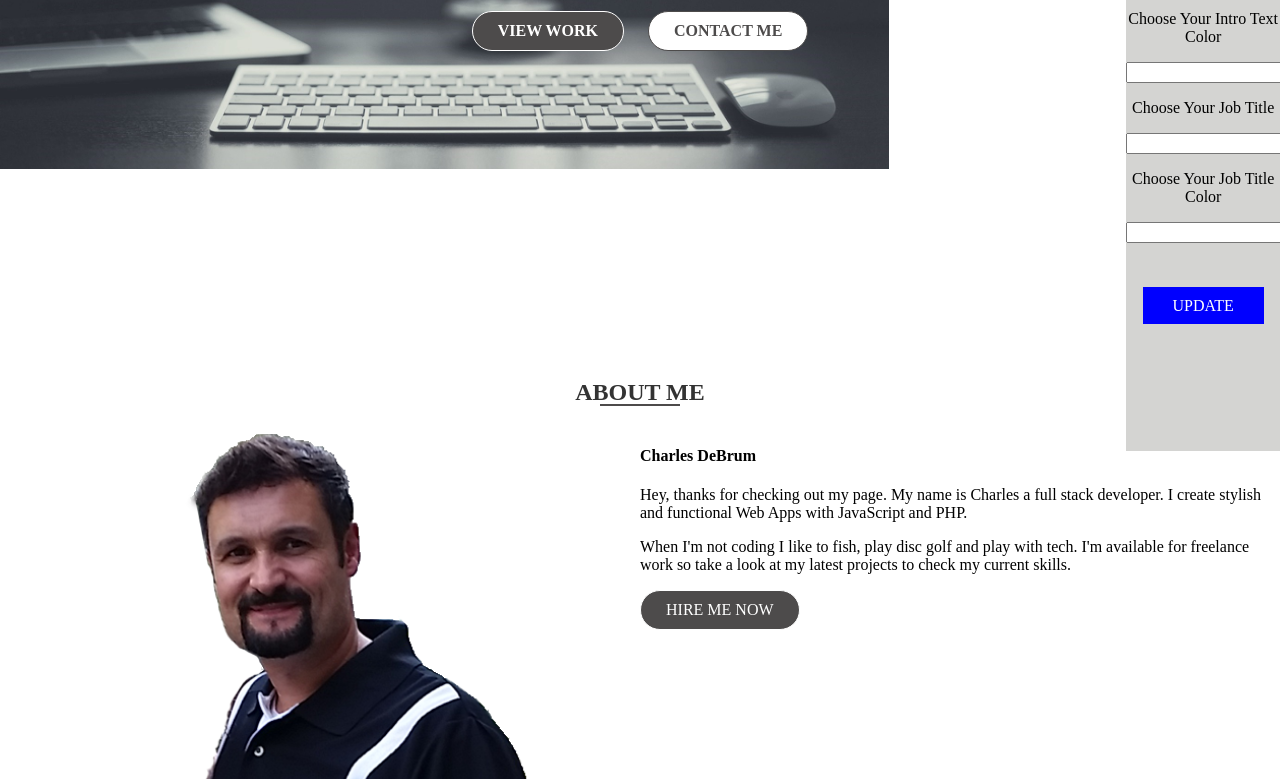
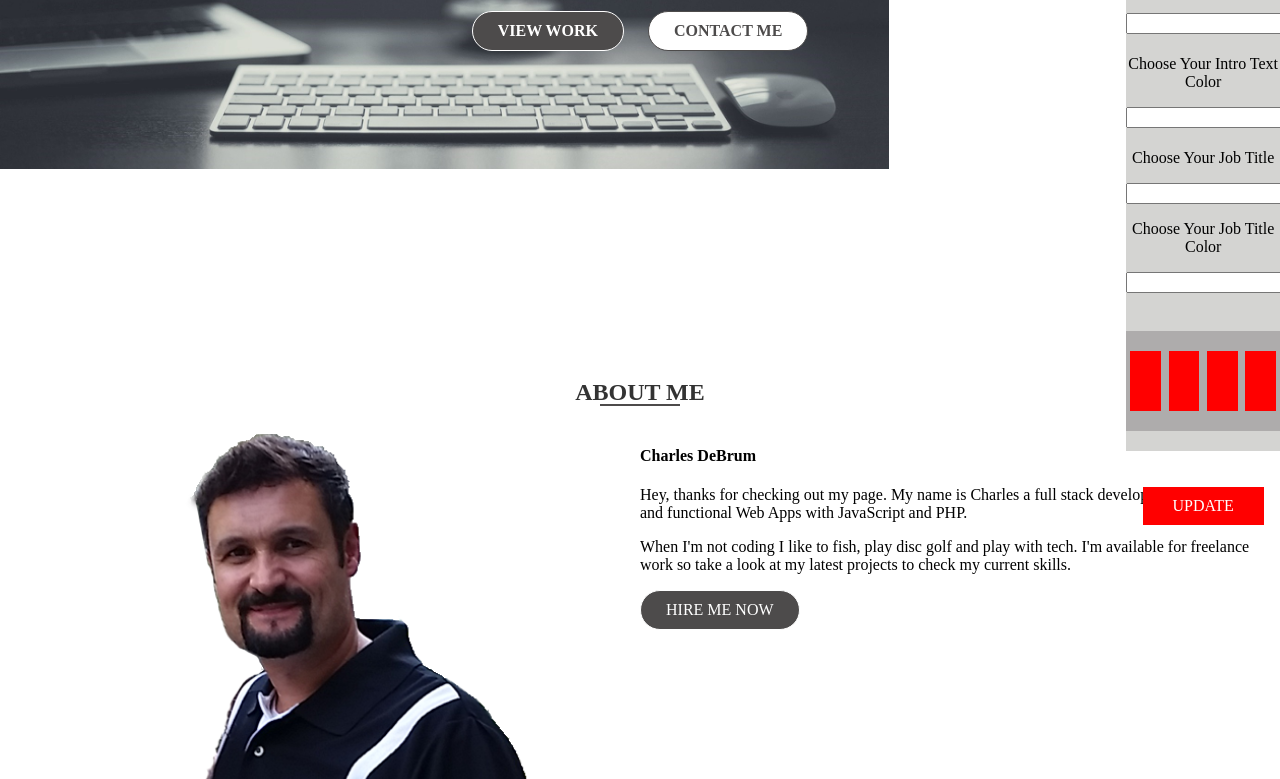
Before and after one commit to chuckdebrum/Portfolio, a plain HTML site: page index.html in a window 1280 px wide. Shown: the part 269-1048 px from the top of the page. Drawn offline with nearby package versions, Linux system fonts and the light colour scheme; files whose address does not match are found by name.

Commit message:
Add files via upload

```diff
--- a/css/style.css
+++ b/css/style.css
@@ -25,7 +25,39 @@ body {
     cursor: pointer;
     color: white;
     text-decoration: none;
+    display: inline-block;
+    margin-top: 20px;
 
+}
+
+#introText, #introTextColor {
+    margin-bottom: 5px;
+}
+
+
+#updateButton {
+    background-color: red;
+}
+
+.newBackgrounds {
+    display: flex;
+    justify-content: space-around;
+    background-color: rgb(174, 172, 172);
+    padding-top: 20px;
+    padding-bottom: 20px;
+    margin-top: 20px;
+}
+
+.newBackgrounds > div {
+    width: 20%;
+    height: 60px;
+    background-color: red;
+    background-size: cover;
+    cursor: pointer;
+}
+
+.addBorder {
+    border: 2px solid red;
 }
 
 /* ----------------------NAVIGATION SECTION------------ */
```
